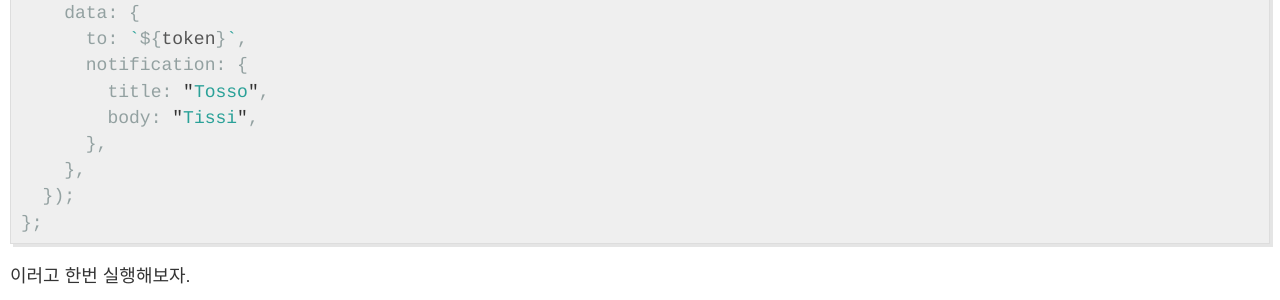
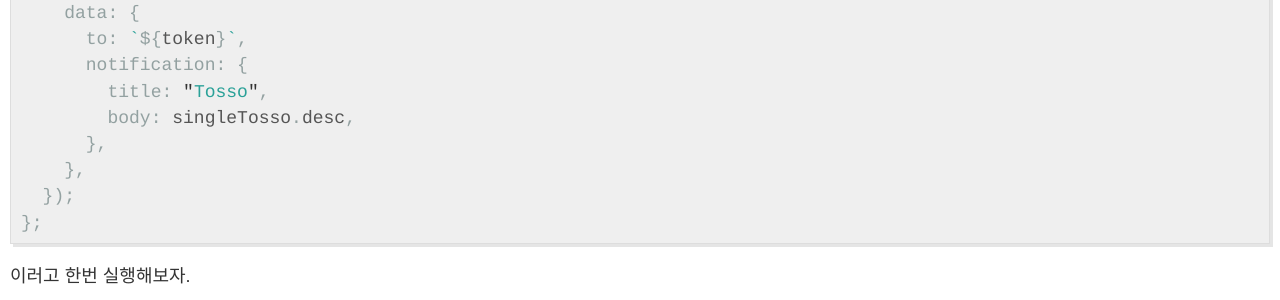
Before and after one commit to Kreator-Kaebal/Kreator-Kaebal.github.io, a Jekyll site: the page built from _posts/2022-3-7-typescript5.md, in a window 1280 px wide and 900 px high, scrolled down 9776 px. Shown: the part 152-452 px from the top of the window. Built offline with Jekyll 4.4.1, drawn with Linux system fonts in a browser that asks for light colours.

```diff
--- a/_posts/2022-3-7-typescript5.md
+++ b/_posts/2022-3-7-typescript5.md
@@ -295,7 +295,7 @@
       to: `${token}`,
       notification: {
         title: "Tosso",
-        body: "Tissi",
+        body: singleTosso.desc,
       },
     },
   });
```
